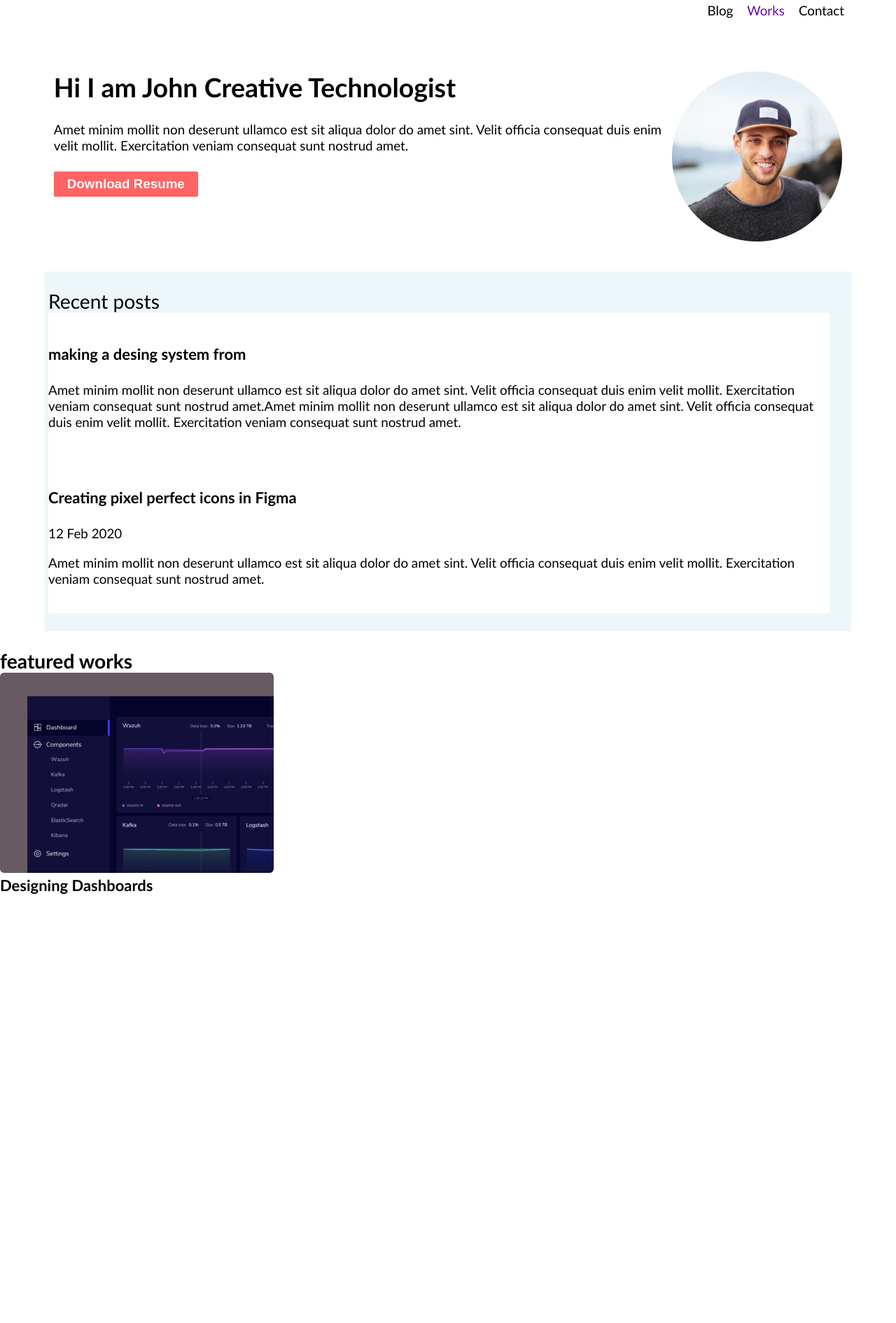
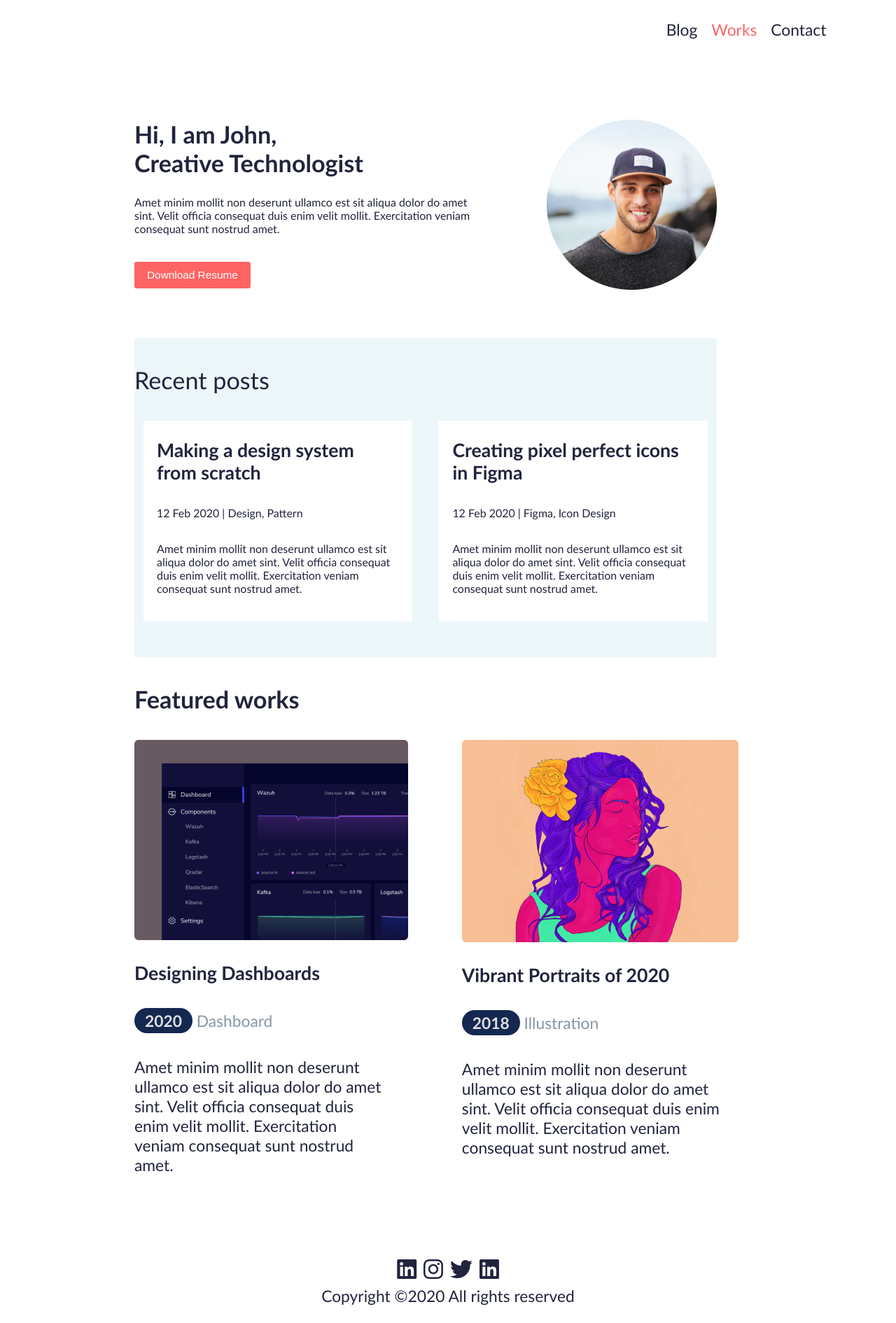
Before and after one commit to IanMV/dev_web, a plain HTML site: page atv-portfolio/index.html in a window 1280 px wide. Shown: the part 23-1913 px from the top of the page at 70% size. Before the commit the page ends 1301 px from the top, so only its background shows below. Drawn offline with Linux system fonts and the light colour scheme.

Commit message:
Alterações.

```diff
--- a/atv-portfolio/CSS/style.css
+++ b/atv-portfolio/CSS/style.css
@@ -1,7 +1,6 @@
-/*==================
-     CSS Reset
-===================*/
-
+/*-----------------------------------------------------
+                    CSS RESET
+----------------------------------------------------*/
 * {
     padding: 0;
     margin: 0;
@@ -10,26 +9,32 @@
     border: 0
 }
 
-
-/*==================
- Formatação geral
-===================*/
+/*-----------------------------------------------------
+                Formatação geral
+----------------------------------------------------*/
 
 html {
-    font-size: calc(6px + 1vw);
+    font-size: calc(10px + 1vw);
     font-family: 'Trebuchet MS', 'Lucida Sans Unicode', 'Lucida Grande', 'Lucida Sans', Arial, sans-serif;
+    color: #21243d;
 }
 
 html body a {
     text-decoration: none;
-    color: black;
+    color: #21243d;
 }
 
-/*==================
-Formatação da topo da página
-===================*/
+main {
+    margin: 0vw 20vw 0vw 15vw;
+}
+
+
+/*-----------------------------------------------------
+                Formatação do topo página
+----------------------------------------------------*/
+
 header {
-    margin: 0 5vw  3vw 5vw;
+    margin: 0vw 7vw 5vw 0vw;
 }
 
 header nav ul {
@@ -38,125 +43,167 @@ header nav ul {
 }
 
 header nav ul li {
-    margin: 2vw 10px 0 10px;
+    margin: 4vw 10px 0 10px;
 }
 
-header nav ul li.atual a{color:  #6c05a8;}
+header nav ul li.atual a {
+    color: rgba(255, 100, 100, 1);
+}
 
-
-/*==================
-Formatação de conteúdo
-===================*/
-
-main.works {
-     margin: 8vw 13vw 13vw 13vw;
-     font-weight: 100;
-     color: #21243d;
-     text-align: left;
-     justify-content: center;
-
-}
+/*-----------------------------------------------------
+                Formatação de works
+----------------------------------------------------*/
 
 main.works h1 {
     font-weight: normal;
-    color: #21243d;
+    margin: 0vw 0vw -1vw 0vw;
+}
+
+main.works section:last-child {
+    border: none;
 }
 
 main.works section {
     border-bottom: 1px solid #e0e0e0;
-    padding: 3vw 0vw 2vw 0vw;
+    padding: 5vw 0vw 4vw 0vw;
 }
-main.works section:last-child{
-    border: none;
-}
+
 main.works section p {
-    margin: 1vw 0vw 2vw 0vw;
-    justify-content: center;
+    margin: 2vw 0vw 2vw 0vw;
+
 }
 
 main.works section p span {
     color: white;
-    background-color: #ff6464;
-    border-radius: 35px;
-    padding: 2px 5px 2px 5px;
+    background-color: rgba(255, 100, 100, 1);
+    border-radius: 30px;
+    padding: 2px 10px 2px 10px;
     font-weight: bold;
 }
 
-/*==================
-Formatação de home page
-===================*/
 
-section.banner {
- display:flex;
- margin:6vw 6vw 3vw 6vw ;
+/*-----------------------------------------------------
+                Formatação de HomePage
+----------------------------------------------------*/
+
+section.banner{
+    display: flex;
+    margin: 9vw 0vw 5vw 0vw;
 }
 
-section.banner h1 {
-    font-size: 2rem;
+section.banner h1{
+    font-size: 1.5rem;
+    margin: 0vw 0vw 2vw;
 }
 
-section.banner p {
+section.banner p{
+    font-size: 0.7rem;
+    margin: 1vw 7vw 3vw 0vw;
+}
+
+section.banner button{
+    color: white;
+    font-size: 1.2vw;
+    background-color: rgba(255, 100, 100, 1);
+    border-radius: 3px;
+    padding: 10px 18px 10px 18px;
+}
+
+section.RtPost{
+    background-color: rgb(237, 247, 250, 1);
+    padding: 3vw 0vw 3vw 0;
+}
+
+section.RtPost h2 {
+    font-weight: normal;
+    margin: 0 0 2vw 0
+}
+
+section.RtPost ul{
+    display: flex;
+    padding: 1vw;
+}
+
+section.RtPost ul li{
+    background-color: white;
+    padding: 2vw 2vw 2vw 1.5vw;
+    margin: 0vw 3vw 0vw 0vw;
+}
+
+section.RtPost ul li:last-child{
+    margin: 0;
+}
+
+section.RtPost ul li p{
+    margin: 2.5vw 0vw 1vw 0vw;
+    font-size: 0.7rem;
+}
+
+section.ft-works h2 {
+    font-weight: 100;
+    margin: 3vw 0vw 3vw 0vw;
+    font-weight: bold;
+}
+
+section.ft-works{
+    margin: 2vw 0 6vw 0;
+}
+
+section.ft-works > div {
+    display: flex;
+
+}
+
+section.ft-works div div.imgTwo {
+
+    margin: 0 0vw 0 6vw;
+
+}
+
+
+section.ft-works div h3 {
     margin: 2vw 0vw 2vw 0vw;
 }
 
-section.banner button {
-    color: white;
-    background-color: #ff6464;
-    padding: 7px 19px 7px 19px;
-    font-weight: bold;
-    font-size: 1rem;
-    border-radius: 2px;
+section.ft-works div p {
+    margin: 3vw 2vw 2vw 0vw;
+
 }
 
-section.rt-post{
-    background: #edf7fa;
-    padding: 2vw 5px 2vw 5px;
-    margin: 2vw 5vw 2vw 5vw;
-}
-section.rt-post h2 {
-    font-weight: normal;
-}
-section.tr-post ul{
-    display: flex;
-}
-section.rt-post ul li {
-    background-color: #ffffff;
-    padding: 1.5vw 0vw 1.5vw 0vw;
-    margin: 0 2vw 0 0;
+section.ft-works div p.cor {
+      color: #8695A4;
 }
 
-section.rt-post ul:last-child{
-    margin: 0;
+section.ft-works div p span{
+    border-radius: 2vw;
+    color: #e0e0e0;
+    background-color: #21243d;
+    font-weight: bold;
+    padding: 4px 15px 4px 15px;
+    background: #142850;
 }
 
-section.rt-post ul li h3 {
-    margin: 2vw 4vw 2vw 0vw;
-}
-section.rt-post ul li p {
-    margin: 1.5vw 0vw 1.5vw 0vw;
-}
-section.rtpost h2 {
-    font-weight: 100;
-    margin: 0 0 1.5vw 0;
-}
 
-/*==================
-Formatação de rodapé
-===================*/
+
+/*-----------------------------------------------------
+                Formatação do rodapé
+----------------------------------------------------*/
+
 footer {
     text-align: center;
-    padding: 0 0vw 20vw 0;
+    padding: 1vw 0vw 2vw 0vw;
 }
 
 footer nav ul {
     display: flex;
     justify-content: center;
 }
+
 footer nav ul li {
-    margin: 0px 35px 30px 30px;
-    font-size: 2rem;
+    margin: 0px 5px 5px 5px;
+    font-size: 1.4rem;
 }
 
-footer nav ul li a {
+footer nav ul a span {
     color: #21243d;
 }
--- a/atv-portfolio/index.html
+++ b/atv-portfolio/index.html
@@ -4,68 +4,82 @@
 <head>
     <meta charset="UTF-8">
     <meta name="viewport" content="width=device-width, initial-scale=1.0">
-    <title>Pagina Principal</title>
-    <link rel="stylesheet" href="CSS/style.css" type="text/css">
-    <script src="https://kit.fontawesome.com/7c6760d07c.js" crossorigin="anonymous">
-    </script>
-
+    <title>Home Page</title>
+    <link rel="stylesheet" href="css/style.css" type="text/css">
+    <script src="https://kit.fontawesome.com/8619f31f0b.js" crossorigin="anonymous"></script>
 </head>
 
 <body>
     <header>
         <nav>
             <ul>
-                <li>
-                    <a href="#">Blog</a>
-                </li>
-                <li class="atual">
-                    <a href="#">Works</a>
-                </li>
-                <li>
-                    <a href="#">Contact</a>
-                </li>
+                <li><a href="#">Blog</a></li>
+                <li class="atual"><a href="#">Works</a></li>
+                <li><a href="#">Contact</a></li>
             </ul>
         </nav>
     </header>
     <main>
         <section class="banner">
             <div>
-                <h1>Hi I am John
-                    Creative Technologist
-                </h1>
-                <p>
-                    Amet minim mollit non deserunt ullamco est sit aliqua dolor do amet sint. Velit officia consequat
+                <h1>Hi, I am John, <br> Creative Technologist</h1>
+                <p>Amet minim mollit non deserunt ullamco est sit aliqua dolor do amet sint. Velit officia consequat
                     duis enim velit mollit. Exercitation veniam consequat sunt nostrud amet.
                 </p>
                 <button>Download Resume</button>
             </div>
             <div>
-                <img src="images/Ellipse1.png" alt="Foto John">
+                <img src="images/Ellipse1.png" alt="FotoJohn">
             </div>
         </section>
-        <section class="rt-post">
+        <section class="RtPost">
             <h2>Recent posts</h2>
             <ul>
                 <li>
-          <h3>making a desing system from</h3>
-          <p>Amet minim mollit non deserunt ullamco est sit aliqua dolor do amet sint. Velit officia consequat duis enim velit mollit. Exercitation veniam consequat sunt nostrud amet.Amet minim mollit non deserunt ullamco est sit aliqua dolor do amet sint. Velit officia consequat duis enim velit mollit. Exercitation veniam consequat sunt nostrud amet.
+                    <h3>Making a design system from scratch</h3>
+                    <p>12 Feb 2020 | Design, Pattern</p>
+                    <p>Amet minim mollit non deserunt ullamco est sit aliqua dolor do amet sint. Velit officia consequat
+                        duis enim velit mollit. Exercitation veniam consequat sunt nostrud amet.</p>
                 </li>
                 <li>
                     <h3>Creating pixel perfect icons in Figma</h3>
-                    <p>12 Feb 2020</p>
-                    <p>Amet minim mollit non deserunt ullamco est sit aliqua dolor do amet sint. Velit officia consequat duis enim velit mollit. Exercitation veniam consequat sunt nostrud amet.</p>
+                    <p>12 Feb 2020 | Figma, Icon Design</p>
+                    <p>Amet minim mollit non deserunt ullamco est sit aliqua dolor do amet sint. Velit officia consequat
+                        duis enim velit mollit. Exercitation veniam consequat sunt nostrud amet.</p>
                 </li>
             </ul>
+
         </section>
         <section class="ft-works">
-            <h2>featured works</h2>
+            <h2>Featured works</h2>
             <div>
-                <img src="images/Rectangle30.png" alt="">
-                <h3>Designing Dashboards</h3>
-                <p></p>
+                <div>
+                    <img src="images/Rectangle30.png" alt="">
+                    <h3>Designing Dashboards</h3>
+                    <p class="cor"><span>2020</span> Dashboard</p>
+                    <p>Amet minim mollit non deserunt ullamco est sit aliqua dolor do amet sint. Velit officia consequat
+                        duis enim velit mollit. Exercitation veniam consequat sunt nostrud amet.</p>
+                </div>
+                <div class="imgTwo">
+                    <img src="images/Rectangle32.png" alt="">
+                    <h3>Vibrant Portraits of 2020</h3>
+                    <p class="cor"><span>2018</span> Illustration</p>
+                    <p>Amet minim mollit non deserunt ullamco est sit aliqua dolor do amet sint. Velit officia consequat duis enim velit mollit. Exercitation veniam consequat sunt nostrud amet.</p>
+                </div>
             </div>
         </section>
     </main>
+    <footer>
+        <nav>
+            <ul>
+                <li><a href="#"><span class="fa-brands fa-linkedin"></span></a></li>
+                <li><a href="#"><span class="fa-brands fa-instagram"></span></a></li>
+                <li><a href="#"><span class="fa-brands fa-twitter"></span></a></li>
+                <li><a href="#"><span class="fa-brands fa-linkedin"></span></a></li>
+            </ul>
+            <p>Copyright &copy;2020 All rights reserved </p>
+        </nav>
+    </footer>
 </body>
 
 </html>
```
Also changed, not shown: 1 other file.
